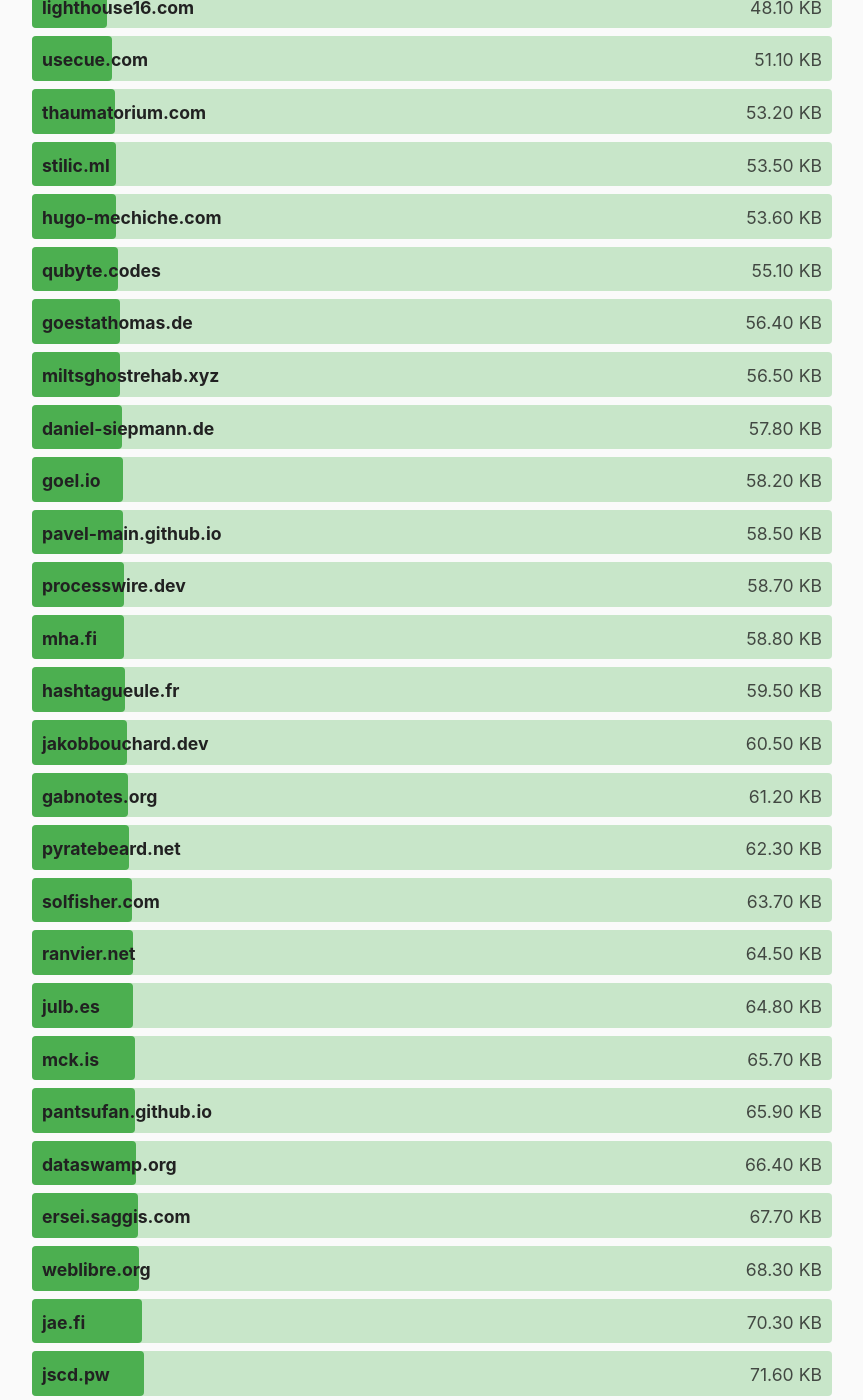
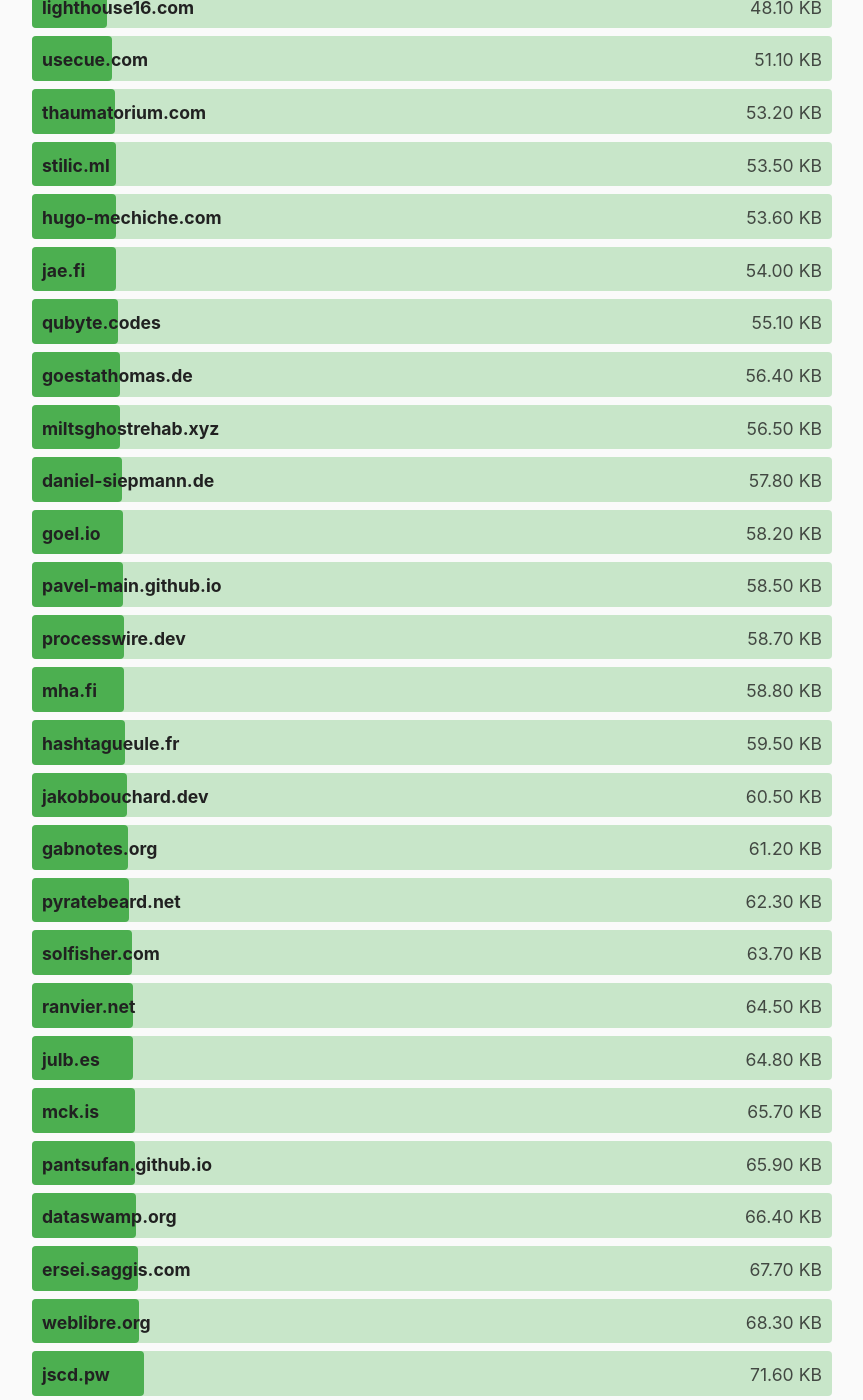
Before and after one commit to kevquirk/512kb.club, a Jekyll site: the page built from index.md, in a window 1280 px wide and 1400 px high, scrolled down 10109 px. Shown: the whole window, without its empty margins (208-1071 px from the left). Built offline with Jekyll 4.4.1, drawn with Linux system fonts in a browser that asks for light colours.

Commit message:
Data: update website size

```diff
--- a/_data/sites.yml
+++ b/_data/sites.yml
@@ -850,7 +850,7 @@
 
 - domain: jae.fi
   url: https://jae.fi/
-  size: 70.3
+  size: 54
   last_checked: 2022-02-04
 
 - domain: jakobbouchard.dev
```
